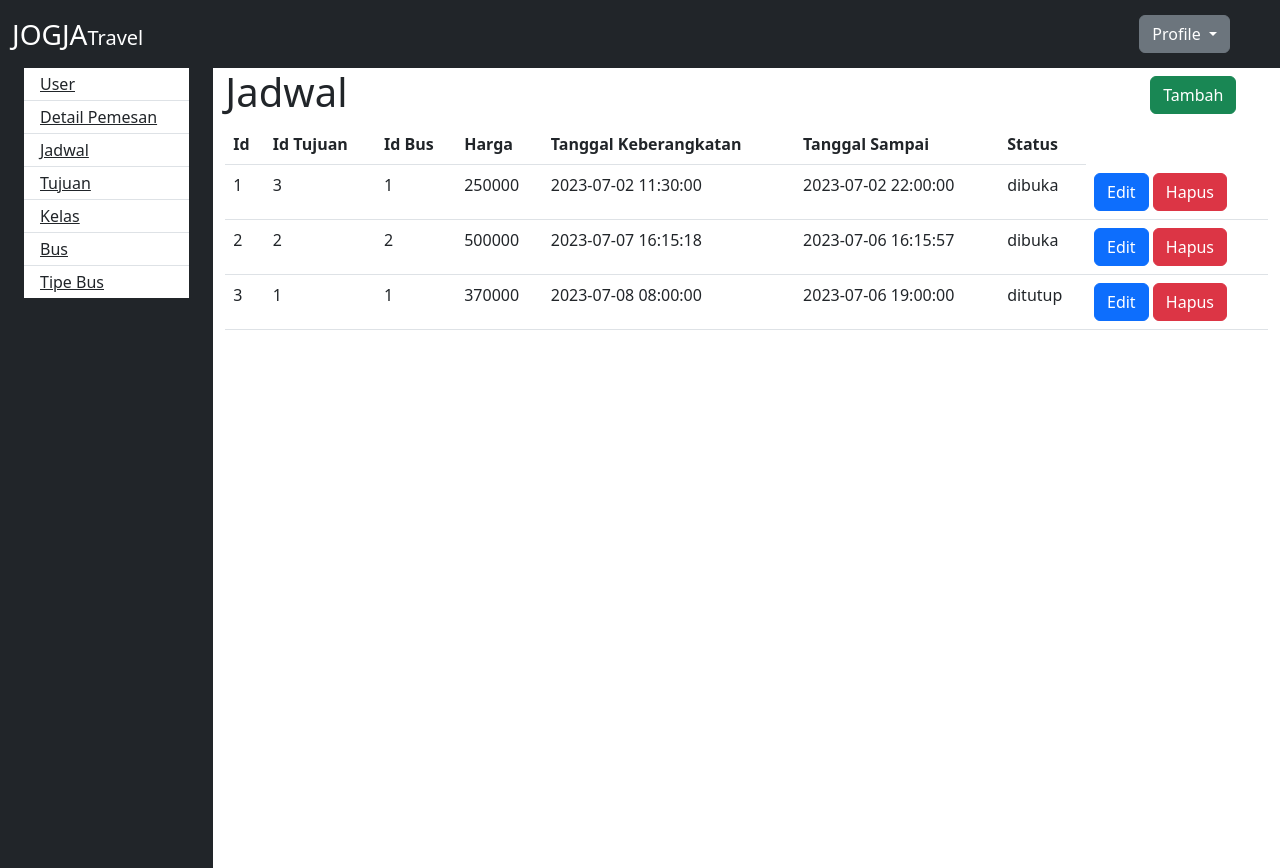
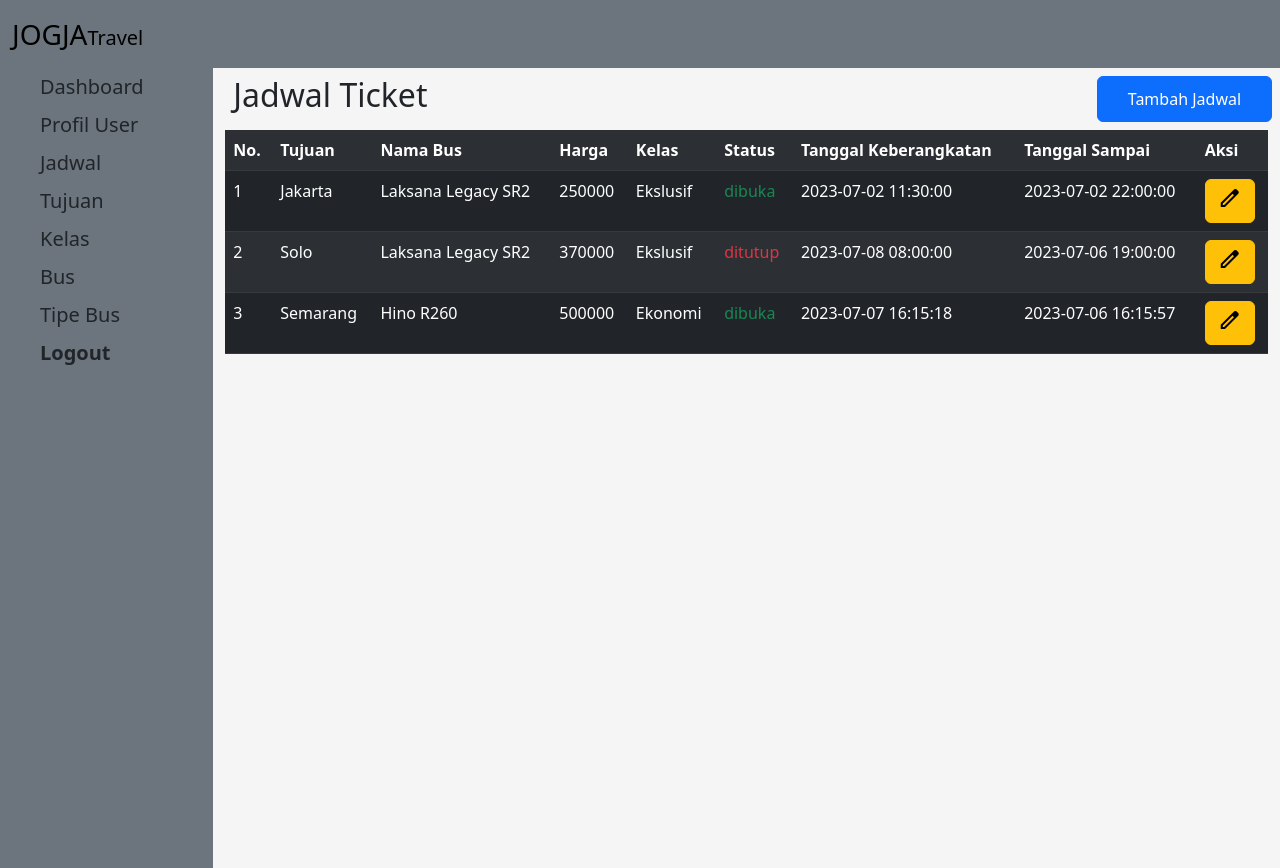
Before and after one commit to HaikalRFadhilahh/fp-pweb, a PHP site: page /pages/adminpanel/jadwal.php in a window 1280 px wide. Run offline with PHP 8.4, Linux system fonts and the light colour scheme; a user stored in the database is signed in; data comes from the database, SQL or seed files in the repository; some web fonts are replaced.

Commit message:
CRUD Jadwal Admin Done

```diff
--- a/pages/adminpanel/jadwal.php
+++ b/pages/adminpanel/jadwal.php
@@ -4,131 +4,177 @@
 <head>
   <meta charset="UTF-8">
   <meta name="viewport" content="width=device-width, initial-scale=1.0">
-    <title>Dashboard</title>
+  <title>Profile Setting</title>
   <link rel="stylesheet" href="../../CSS/bootstrap.min.css">
-    <script src="https://cdn.jsdelivr.net/npm/jquery@3.5.1/dist/jquery.slim.min.js" integrity="sha384-DfXdz2htPH0lsSSs5nCTpuj/zy4C+OGpamoFVy38MVBnE+IbbVYUew+OrCXaRkfj" crossorigin="anonymous"></script>
-    <script src="https://cdn.jsdelivr.net/npm/bootstrap@4.6.2/dist/js/bootstrap.bundle.min.js" integrity="sha384-Fy6S3B9q64WdZWQUiU+q4/2Lc9npb8tCaSX9FK7E8HnRr0Jz8D6OP9dO5Vg3Q9ct" crossorigin="anonymous"></script>
+  <?php
+  include('../../material/icons.php');
+  ?>
   <?php
   include('../../material/icons.php');
   include('../../material/fonts.php');
+  require('./middleware/auth.php');
+  require('../../koneksi/koneksi.php');
+  $id = $_SESSION['id'];
+  $query = "select * from users where id=$id";
+  $queryData = "select a.id,a.tanggal_keberangkatan,a.tanggal_sampai,a.status,a.harga,b.nama_daerah,c.nama_bus,d.nama_kelas from jadwal as a INNER JOIN tujuan as b on a.id_tujuan = b.id INNER JOIN bus as c ON a.id_bus = c.id inner join kelas as d on c.id_kelas = d.id";
+  $res = mysqli_query($conn, $query);
+  $data = mysqli_fetch_assoc($res);
+  $dataTujuan = mysqli_query($conn, "select * from tujuan");
+  $dataBus = mysqli_query($conn, "select a.id,a.nama_bus,b.nama_kelas from bus as a inner join kelas as b on a.id_kelas = b.id");
+  $dataJadwal = mysqli_query($conn, $queryData);
   ?>
+
 </head>
 
 <body>
-    <nav class="navbar navbar-expand-lg bg-dark" data-bs-theme="dark">
-        <div class="container-fluid">
-            <a class="navbar-brand fs-3" href="#">JOGJA<span class="fs-5">Travel</span></a>
-            <button class="navbar-toggler" type="button" data-bs-toggle="offcanvas" data-bs-target="#offcanvasResponsive" aria-controls="offcanvasResponsive">
-                <span class="navbar-toggler-icon"></span>
-            </button>
+  <?php include('../../components/sidebar.php'); ?>
+  <div class="row px-2 my-2">
+    <h2 class="fs-2 col-lg-8">Jadwal Ticket</h2>
+    <button type="button" class="btn btn-primary px-2 py-2 text-center ms-auto col-lg-2" data-bs-toggle="modal" data-bs-target="#formtambah">Tambah Jadwal</button>
   </div>
-        <div class="dropdown">
-            <a style="margin-right:50px"class="btn btn-secondary dropdown-toggle" href="#" role="button" data-toggle="dropdown" aria-expanded="false">
-                Profile
-            </a>
-            <ul class="dropdown-menu dropdown-menu-end" aria-labelledby="navbarDropdownMenuLink">
-                        <li><a class="dropdown-item" href="#">My profile</a></li>
-                        <li><a class="dropdown-item" href="#">Settings</a></li>
-                        <li><a class="dropdown-item" href="#">Logout</a></li>
-                    </ul>
-                    </li>
-                </ul>
+  <table class="table table-dark table-striped table-responsive">
+    <tr scope="row">
+      <th scope="col">No.</th>
+      <th scope="col">Tujuan</th>
+      <th scope="col">Nama Bus</th>
+      <th scope="col">Harga</th>
+      <th scope="col">Kelas</th>
+      <th scope="col">Status</th>
+      <th scope="col">Tanggal Keberangkatan</th>
+      <th scope="col">Tanggal Sampai</th>
+      <th scope="col">Aksi</th>
+    </tr>
+    <?php $i = 1;
+    foreach ($dataJadwal as $d) : ?>
+      <tr scope="row">
+        <td scope="col"><?php echo $i++; ?></td>
+        <td scope="col"><?php echo $d['nama_daerah'] ?></td>
+        <td scope="col"><?php echo $d['nama_bus'] ?></td>
+        <td scope="col"><?php echo $d['harga'] ?></td>
+        <td scope="col"><?php echo $d['nama_kelas'] ?></td>
+        <?php if ($d['status'] == 'ditutup') : ?>
+          <td scope='col' class='fw-5 text-danger'><?php echo $d['status'] ?></td>
+        <?php else : ?>
+          <td scope='col' class='fw-5 text-success'><?php echo $d['status'] ?></td>
+        <?php endif; ?>
+        <td scope="col"><?php echo $d['tanggal_keberangkatan'] ?></td>
+        <td scope="col"><?php echo $d['tanggal_sampai'] ?></td>
+        <td scope="col"><button class="btn btn-warning" data-bs-toggle="modal" data-bs-target="#formupdate<?php echo $d['id']; ?>"><span class="material-symbols-outlined">
+              edit
+            </span></button></td>
+      </tr>
+    <?php endforeach; ?>
+  </table>
+  <!-- Modal -->
+  <div class="modal fade " id="formtambah" data-bs-backdrop="static" data-bs-keyboard="false" tabindex="-1" aria-labelledby="formtambah" aria-hidden="true">
+    <div class="modal-dialog">
+      <div class="modal-content">
+        <div class="modal-header">
+          <h1 class="modal-title fs-5" id="staticBackdropLabel">Tambah Ticket</h1>
+          <button type="button" class="btn-close" data-bs-dismiss="modal" aria-label="Close"></button>
         </div>
-    </nav>
-
-    <div class="row g-0">
-        <div class="offcanvas-lg offcanvas-start col-lg-2 text-bg-dark" tabindex="-1" id="offcanvasResponsive" aria-labelledby="offcanvasResponsiveLabel" style="height: 100vh;">
-            <div class="offcanvas-header">
-                <h5 class="offcanvas-title" id="offcanvasResponsiveLabel">Menu Sidebar</h5>
-                <button type="button" class="btn-close bg-white" data-bs-dismiss="offcanvas" data-bs-target="#offcanvasResponsive" aria-label="Close"></button>
+        <div class="modal-body">
+          <form method="POST" action="./aksi/aksi_tambah_jadwal.php">
+            <div class="mb-3">
+              <label for="tujuan" class="form-label">Tujuan</label>
+              <select class="form-select" aria-label="Default select example" name="id_tujuan" id="tujuan" required>
+                <option value="">Pilih Tujuan</option>
+                <?php foreach ($dataTujuan as $d) : ?>
+                  <option value="<?php echo $d['id']; ?>"><?php echo $d['nama_daerah']; ?></option>
+                <?php endforeach; ?>
+              </select>
             </div>
-           <nav id="sidebarMenu" class="collapse d-md-block sidebar collapse .bg-secondary.bg-gradient">
-
-    <div class="position-sticky">
-      <div class="list-group list-group-flush mx-4 mt-7">
-
-        <!-- Collapsed content -->
-        <ul id="collapseExample1" class="collapse show list-group list-group-flush">
-          <li class="list-group-item py-1">
-            <a href="user.php" class="text-reset">User</a>
-          </li>
-          <li class="list-group-item py-1">
-            <a href="ticket_admin.php" class="text-reset">Detail Pemesan</a>
-          </li>
-          <li class="list-group-item py-1">
-            <a href="jadwal.php" class="text-reset">Jadwal</a>
-          </li>
-          <li class="list-group-item py-1">
-            <a href="tujuan.php" class="text-reset">Tujuan</a>
-          </li>
-          <li class="list-group-item py-1">
-            <a href="kelas.php" class="text-reset">Kelas</a>
-          </li>
-          <li class="list-group-item py-1">
-            <a href="bus.php" class="text-reset">Bus</a>
-          </li>
-          <li class="list-group-item py-1">
-            <a href="tipe_bus.php" class="text-reset">Tipe Bus</a>
-          </li>
-
-        </ul>
-        <!-- Collapse 1 -->
-
+            <div class="mb-3">
+              <label for="bus" class="form-label">Bus</label>
+              <select class="form-select" aria-label="Default select example" name="id_bus" id="bus" required>
+                <option value="">Pilih Bus</option>
+                <?php foreach ($dataBus as $d) : ?>
+                  <option value="<?php echo $d['id']; ?>"><?php echo $d['nama_bus']; ?> - <?php echo $d['nama_kelas']; ?></option>
+                <?php endforeach; ?>
+              </select>
+            </div>
+            <div class="mb-3">
+              <label for="harga" class="form-label">Harga</label>
+              <input type="text" class="form-control" id="harga" aria-describedby="emailHelp" name="harga" required>
+            </div>
+            <div class="mb-3">
+              <label for="tanggal_keberangkatan" class="form-label">Tanggal Keberangkatan</label>
+              <input type="datetime-local" class="form-control" id="tanggal_keberangkatan" aria-describedby="emailHelp" name="tanggal_keberangkatan" required>
+            </div>
+            <div class="mb-3">
+              <label for="tanggal_sampai" class="form-label">Tanggal Sampai</label>
+              <input type="datetime-local" class="form-control" id="tanggal_sampai" aria-describedby="emailHelp" name="tanggal_sampai" required>
+            </div>
+            <input type="text" name="status" class="d-none" value="dibuka">
+            <button type="submit" class="btn btn-primary">Tambahkan</button>
+          </form>
+        </div>
+        <div class="modal-footer">
+          <button type="button" class="btn btn-secondary" data-bs-dismiss="modal">Close</button>
         </div>
       </div>
-  </nav>
-        </div>
-        <div class="col-lg-10 col-12">
-
-        <div class="container">
-            <div>
-            <div class="row">
-                <div class="col-md-10">
-                <h1>Jadwal</h1>
-                </div>
-                <div class="col-md-2 px-5 py-2">
-                <a href="form_tambah.php" class="btn btn-success ">Tambah</a>
     </div>
   </div>
-            <?php include '../../koneksi/koneksi.php';
-            $sql = "SELECT * FROM jadwal";
-            $result = mysqli_query($conn, $sql);
-            ?>
-                    <table class="table">
-                    <thead>
-                        <tr>
-                            <th>Id</th>
-                            <th>Id Tujuan</th>
-                            <th>Id Bus</th>
-                            <th>Harga</th>
-                            <th>Tanggal Keberangkatan</th>
-                            <th>Tanggal Sampai</th>
-                            <th>Status</th>
-                        </tr>
-                    </thead>
-                    <tbody>
-                        <?php while ($row = mysqli_fetch_assoc($result)) { ?>
-                        <tr>
-                            <td><?php echo $row['id']; ?></td>
-                            <td><?php echo $row['id_tujuan']; ?></td>
-                            <td><?php echo $row['id_bus']; ?></td>
-                            <td><?php echo $row['harga']; ?></td>
-                            <td><?php echo $row['tanggal_keberangkatan']; ?></td>
-                            <td><?php echo $row['tanggal_sampai']; ?></td>
-                            <td><?php echo $row['status']; ?></td>
-                            <td>
-                                <a href="form_edit.php?id=<?php echo $row['id']; ?>" class="btn btn-primary">Edit</a>
-                                <a href="delete.php?id=<?php echo $row['id']; ?>" class="btn btn-danger">Hapus</a>
-                            </td>
-                        </tr>
-                        <?php } ?>
-                    </tbody>
-                </table>
-
+  <!-- End Modal -->
+  <?php foreach ($dataJadwal as $data) : ?>
+    <div class="modal fade " id="formupdate<?php echo $data['id'] ?>" data-bs-backdrop="static" data-bs-keyboard="false" tabindex="-1" aria-labelledby="formtambah" aria-hidden="true">
+      <div class="modal-dialog">
+        <div class="modal-content">
+          <div class="modal-header">
+            <h1 class="modal-title fs-5" id="staticBackdropLabel">Update Ticket</h1>
+            <button type="button" class="btn-close" data-bs-dismiss="modal" aria-label="Close"></button>
+          </div>
+          <div class="modal-body">
+            <form method="POST" action="./aksi/aksi_update_jadwal.php">
+              <input type="text" name="id" class="d-none" value="<?php echo $data['id']; ?>">
+              <div class="mb-3">
+                <label for="tujuan" class="form-label">Tujuan</label>
+                <select class="form-select" aria-label="Default select example" name="id_tujuan" id="tujuan" required>
+                  <?php foreach ($dataTujuan as $d) : ?>
+                    <option value="<?php echo $d['id']; ?>" <?php echo ($d['nama_daerah'] == $data['nama_daerah']  ? 'selected' : '') ?>><?php echo $d['nama_daerah']; ?></option>
+                  <?php endforeach; ?>
+                </select>
+              </div>
+              <div class="mb-3">
+                <label for="bus" class="form-label">Bus</label>
+                <select class="form-select" aria-label="Default select example" name="id_bus" id="bus" required>
+                  <?php foreach ($dataBus as $d) : ?>
+                    <option value="<?php echo $d['id']; ?>" <?php echo ($d['nama_bus'] == $data['nama_bus']  ? 'selected' : '') ?>><?php echo $d['nama_bus']; ?> - <?php echo $d['nama_kelas']; ?></option>
+                  <?php endforeach; ?>
+                </select>
+              </div>
+              <div class="mb-3">
+                <label for="harga" class="form-label">Harga</label>
+                <input type="text" class="form-control" id="harga" aria-describedby="emailHelp" name="harga" value="<?php echo $data['harga'] ?>" required>
+              </div>
+              <div class="mb-3">
+                <label for="tanggal_keberangkatan" class="form-label">Tanggal Keberangkatan</label>
+                <input type="datetime-local" class="form-control" id="tanggal_keberangkatan" aria-describedby="emailHelp" name="tanggal_keberangkatan" value="<?php echo $data['tanggal_keberangkatan'] ?>" required>
+              </div>
+              <div class="mb-3">
+                <label for="tanggal_sampai" class="form-label">Tanggal Sampai</label>
+                <input type="datetime-local" class="form-control" id="tanggal_sampai" aria-describedby="emailHelp" name="tanggal_sampai" value="<?php echo $data['tanggal_sampai'] ?>" required>
+              </div>
+              <div class="mb-3">
+                <label for="status" class="form-label">Status</label>
+                <select class="form-select" aria-label="Default select example" name="status" id="status" required>
+                  <option value="dibuka" <?php echo ($data['status'] == 'dibuka' ? 'selected' : '')  ?>>Di Buka</option>
+                  <option value="ditutup" <?php echo ($data['status'] == 'ditutup' ? 'selected' : '')  ?>>Di Tutup</option>
+                </select>
+              </div>
+              <button type="submit" class="btn btn-primary">Tambahkan</button>
+            </form>
+          </div>
+          <div class="modal-footer">
+            <button type="button" class="btn btn-secondary" data-bs-dismiss="modal">Close</button>
           </div>
         </div>
-
-
+      </div>
+    </div>
+  <?php endforeach; ?>
+  <!-- Update Modal Form -->
+  <!-- End Update Modal Form -->
+  <?php include('../../components/endSidebar.php'); ?>
   <script src="../../JS/bootstrap.min.js"></script>
 </body>
 
```
Also changed, not shown: pages/adminpanel/aksi/aksi_tambah_jadwal.php (added, +21 -0 lines), pages/adminpanel/aksi/aksi_update_jadwal.php (added, +22 -0 lines), 1 other file. Lines whose indentation alone changed are shown as unchanged.
